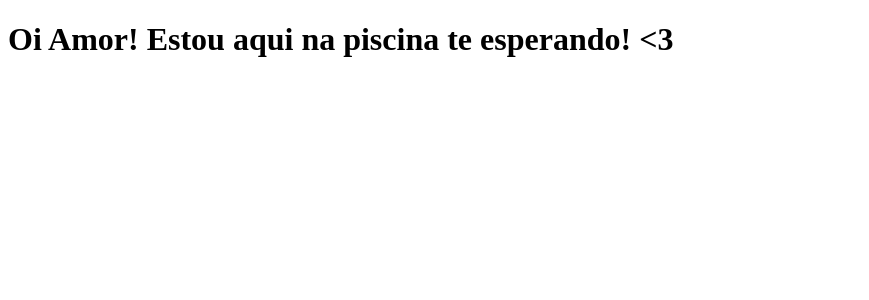
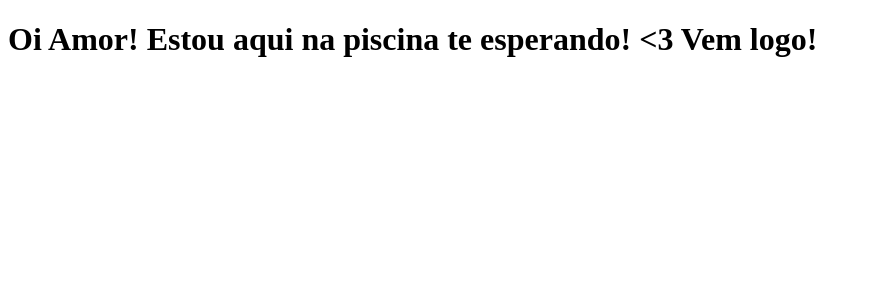
Before and after one commit to christian-sanches/clone-news, a Next.js app: page / in a window 1280 px wide. Shown: the top 300 px of the page, without its empty margins (0-869 px from the left). Built offline with nearby package versions, Linux system fonts and the light colour scheme.

Commit message:
changed message

```diff
--- a/app/page.tsx
+++ b/app/page.tsx
@@ -4,7 +4,7 @@ const Home: React.FC = () => {
     return (
         <div>
             <h1>
-                Oi Amor! Estou aqui na piscina te esperando! {`<3`}
+                Oi Amor! Estou aqui na piscina te esperando! {`<3`} Vem logo!
             </h1>
         </div>
     )
```
